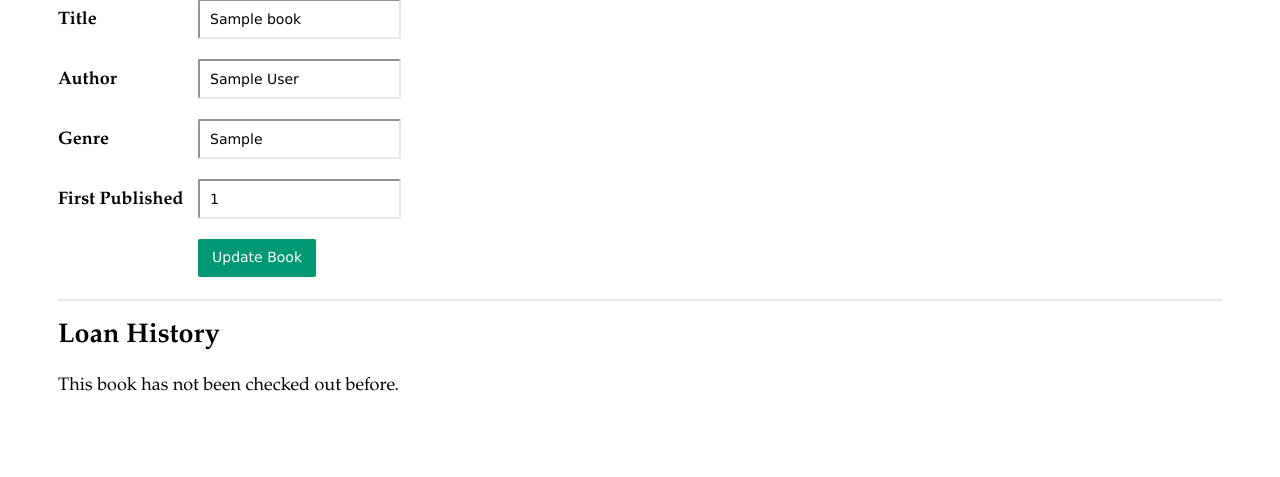
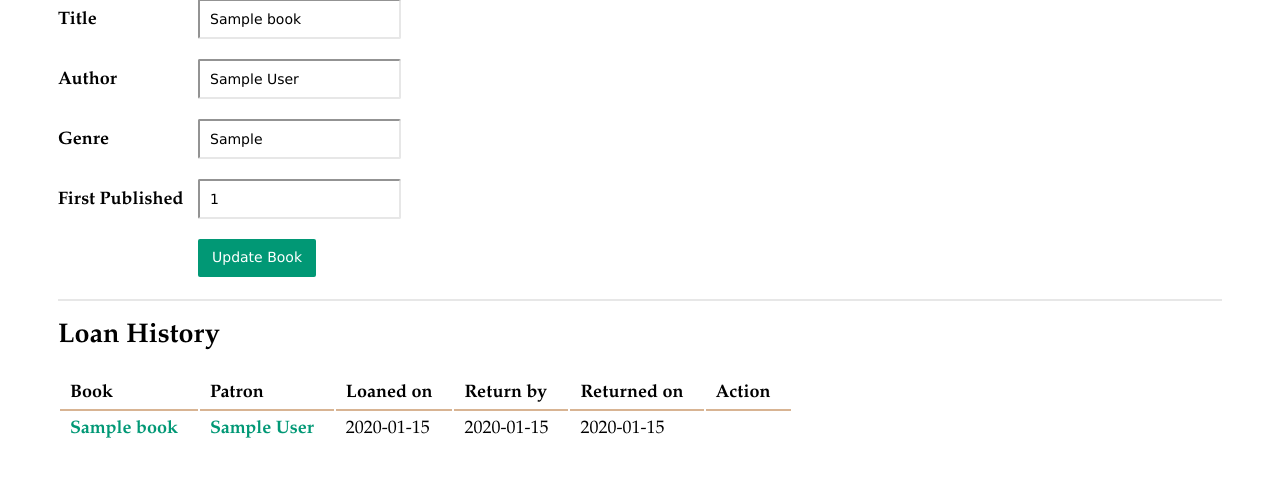
Before and after one commit to holdercp/techdegree-project-10, a Node server app: page /books/1 in a window 1280 px wide. Shown: the part 204-681 px from the top of the page. Run offline with Node 20, Linux system fonts and the light colour scheme; tables that the repository leaves empty hold one stand-in row (values such as "Sample post"); some libraries are stand-ins or nearby versions.

Commit message:
Fix loan history

```diff
--- a/routes/books.js
+++ b/routes/books.js
@@ -92,6 +92,7 @@ router
       include: [
         {
           model: models.Loan,
+          where: { book_id: Sequelize.col('Book.id') },
           include: [{ model: models.Patron, attributes: ['first_name', 'last_name'] }],
         },
       ],
--- a/views/books/view.pug
+++ b/views/books/view.pug
@@ -23,7 +23,7 @@ block content
 
   aside
     h2 Loan History
-    if results.Loan
+    if results.Loans
       table
         thead
           tr
@@ -34,16 +34,17 @@ block content
             th Returned on
             th Action
         tbody
-          tr
-            td
-              a(href=`/books/${results.id}`)= results.title
-            td
-              a(href='#')= `${results.Loan.Patron.first_name} ${results.Loan.Patron.last_name}`
-            td= results.Loan.loaned_on
-            td= results.Loan.return_by
-            td= results.Loan.returned_on
-            td
-              if !results.Loan.returned_on
-                a.button(href='#') Return Book
+          each loan in results.Loans
+            tr
+              td
+                a(href=`/books/${results.id}`)= results.title
+              td
+                a(href='#')= loan.Patron.fullName
+              td= loan.loaned_on
+              td= loan.return_by
+              td= loan.returned_on
+              td
+                if !loan.returned_on
+                  a.button(href='#') Return Book
     else
       p This book has not been checked out before.
```
